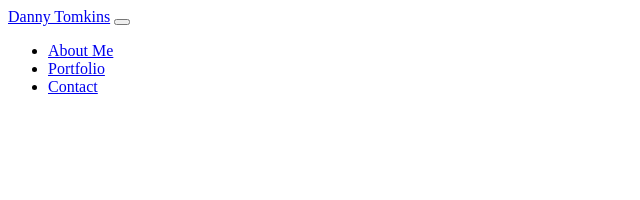
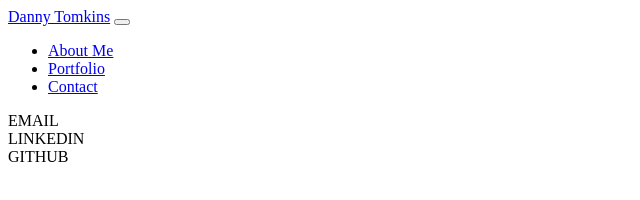
Before and after one commit to dannytomkins/portfolio-01-21, a plain HTML site: page contact.html in a window 1280 px wide. Shown: the whole page, without its empty margins (0-640 px from the left). Drawn offline with Linux system fonts and the light colour scheme.

Commit message:
updates per homework 08

```diff
--- a/contact.html
+++ b/contact.html
@@ -28,5 +28,14 @@
             </div>
           </nav>
     </header>
+    <div class="row">
+      EMAIL
+    </div>
+    <div class="row">
+      LINKEDIN
+    </div>
+    <div class="row">
+      GITHUB
+    </div>
 </body>
 </html>
--- a/style.css
+++ b/style.css
@@ -0,0 +1,3 @@
+body {
+    background-color: wheat;
+}
```
Also changed, not shown: index.html (+1 -0 lines), 1 other file.
